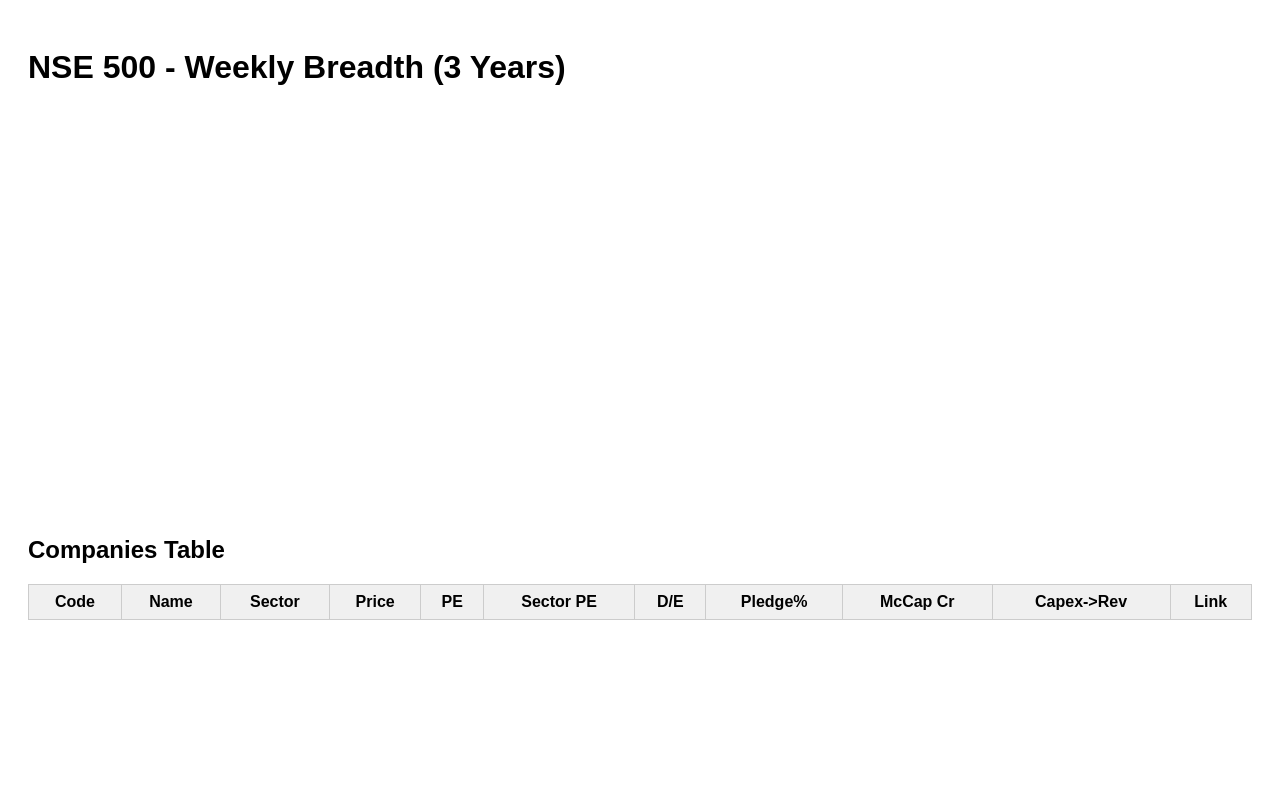
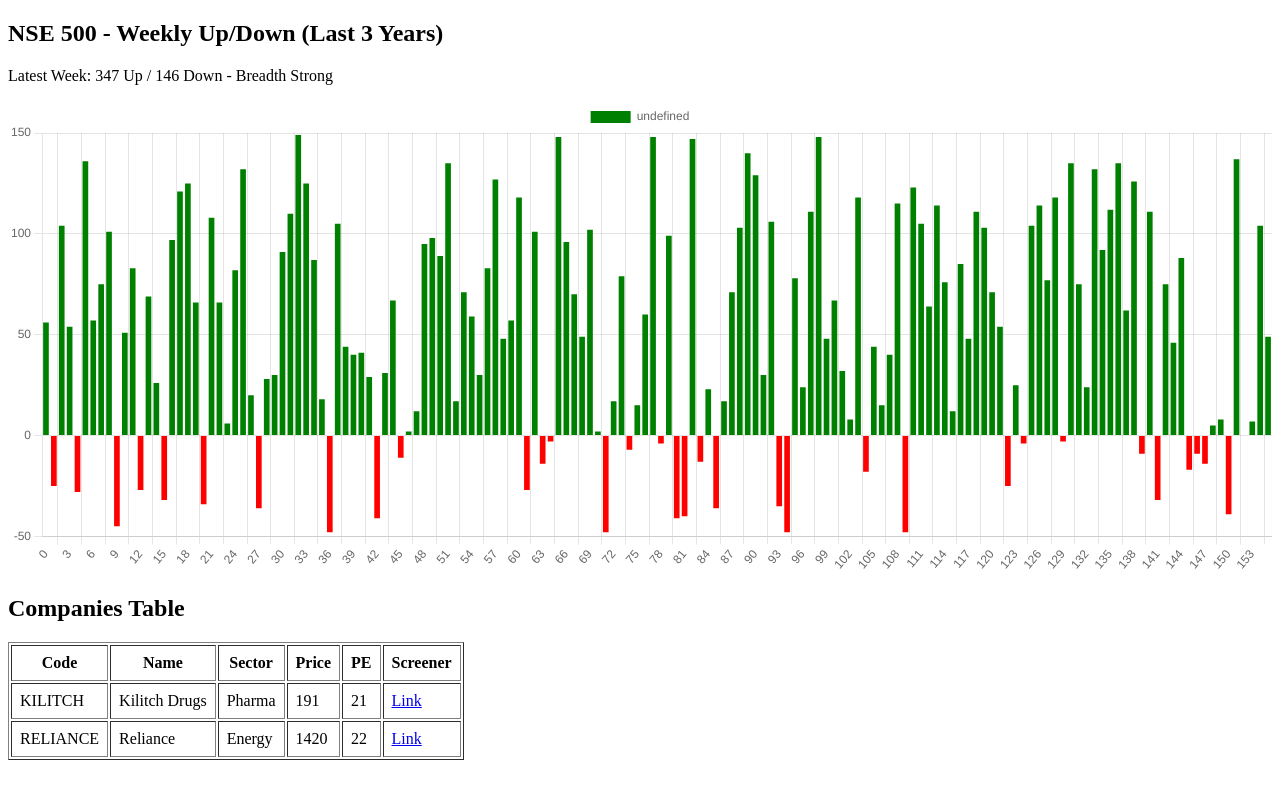
Before and after one commit to puppysingh666-debug/NSE-500-Dashboard-, a plain HTML site: page Intex.html in a window 1280 px wide. Drawn offline with nearby package versions, Linux system fonts and the light colour scheme.

Commit message:
Refactor NSE 500 Dashboard HTML structure
Updated the NSE 500 Dashboard with new data visualization and company information.

```diff
--- a/Intex.html
+++ b/Intex.html
@@ -1,43 +1,18 @@
 <!DOCTYPE html>
-<html>
-<head>
-<title>NSE 500 Dashboard</title>
+<html><body>
+<h2>NSE 500 - Weekly Up/Down (Last 3 Years)</h2>
+<p>Latest Week: 347 Up / 146 Down - Breadth Strong</p>
+<canvas id="c" width="800" height="300"></canvas>
 <script src="https://cdn.jsdelivr.net/npm/chart.js"></script>
-<style>body{font-family:Arial; padding:20px} table{border-collapse:collapse; width:100%} th,td{border:1px solid #ccc; padding:8px} th{background:#f0f0f0}</style>
-</head>
-<body>
-<h1>NSE 500 - Weekly Breadth (3 Years)</h1>
-<canvas id="chart" height="100"></canvas>
+<script>
+const net = Array.from({length:156},()=>Math.floor(Math.random()*200)-50);
+new Chart(document.getElementById('c'),{type:'bar',data:{labels:net.map((_,i)=>i),datasets:[{data:net,backgroundColor:net.map(v=>v>0?'green':'red')}]}});
+</script>
 
 <h2>Companies Table</h2>
-<table id="table">
-<tr><th>Code</th><th>Name</th><th>Sector</th><th>Price</th><th>PE</th><th>Sector PE</th><th>D/E</th><th>Pledge%</th><th>McCap Cr</th><th>Capex->Rev</th><th>Link</th></tr>
+<table border="1" cellpadding="8">
+<tr><th>Code</th><th>Name</th><th>Sector</th><th>Price</th><th>PE</th><th>Screener</th></tr>
+<tr><td>KILITCH</td><td>Kilitch Drugs</td><td>Pharma</td><td>191</td><td>21</td><td><a href="https://www.screener.in/company/KILITCH/">Link</a></td></tr>
+<tr><td>RELIANCE</td><td>Reliance</td><td>Energy</td><td>1420</td><td>22</td><td><a href="https://www.screener.in/company/RELIANCE/">Link</a></td></tr>
 </table>
-
-<script>
-const weeks = 156;
-const up = Array.from({length:weeks}, ()=>Math.floor(Math.random()*200+200));
-const down = up.map(u=>500-u);
-const net = up.map((u,i)=>u-down[i]);
-
-new Chart(document.getElementById('chart'), {
- type:'bar',
- data:{labels:weeks, datasets:[{label:'Net Breadth (Up-Down)', data:net, backgroundColor: net.map(n=>n>0?'green':'red')}]},
- options:{responsive:true}
-});
-
-const companies = [
- ["RELIANCE","Reliance","Energy",1420,22,24,0.4,0,1900000,0.8],
- ["TCS","TCS","IT",3850,28,30,0.1,0,1400000,0.9],
- ["KILITCH","Kilitch Drugs","Pharma",191,21,35,0.32,0,661,-0.1],
- ["SUNPHARMA","Sun Pharma","Pharma",1680,32,35,0.2,0,400000,0.6],
-];
-
-const tbody = document.getElementById('table');
-companies.forEach(c=>{
- let row = `<tr><td>${c[0]}</td><td>${c[1]}</td><td>${c[2]}</td><td>${c[3]}</td><td>${c[4]}</td><td>${c[5]}</td><td>${c[6]}</td><td>${c[7]}</td><td>${c[8]}</td><td>${c[9]}</td><td><a href="https://www.screener.in/company/${c[0]}/" target="_blank">Screener</a></td></tr>`;
- tbody.innerHTML+=row;
-});
-</script>
-</body>
-</html>
+</body></html>
```
